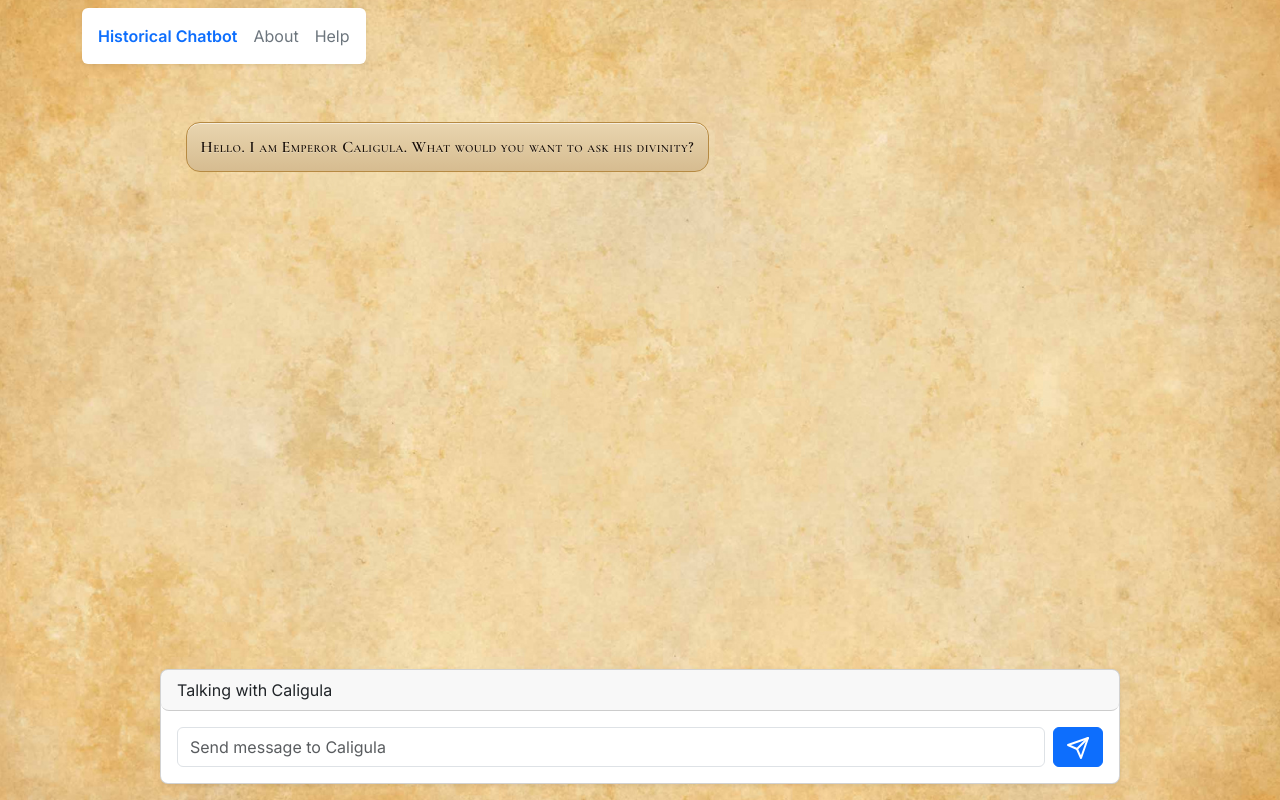
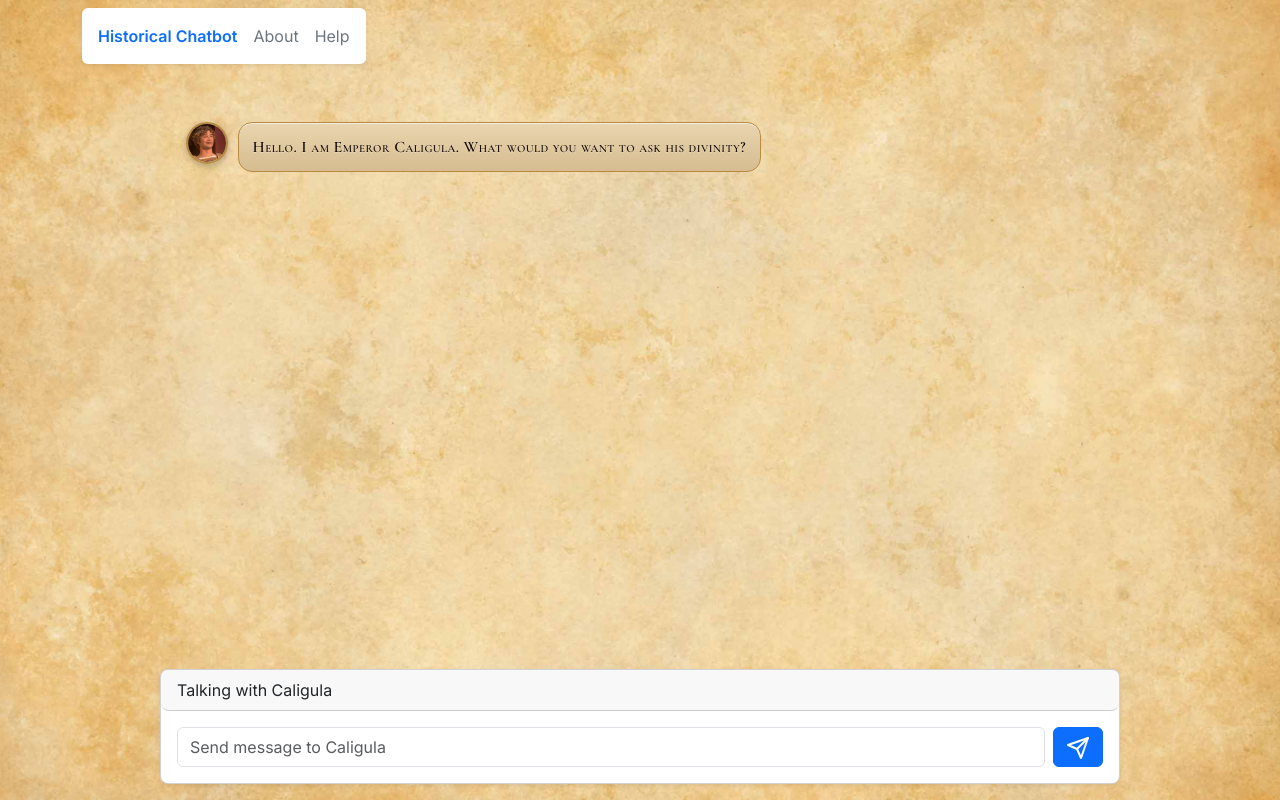
Before and after one commit to uniqpy/react-historical-chatbot, a React (Vite) app: page / in a window 1280 px wide. Built offline with nearby package versions, Linux system fonts and the light colour scheme.

Commit message:
Added profile picture to bot messages and updated profile picture

```diff
--- a/src/index.css
+++ b/src/index.css
@@ -41,11 +41,27 @@ body {
 
 .message-row {
   display: flex;
+  align-items: flex-start;
+  gap: 10px;
   width: 100%;
 }
 
 .message-row.user {
   justify-content: flex-end;
+}
+
+.message-row.user .chat-avatar {
+  display: none;
+}
+
+.chat-avatar {
+  width: 42px;
+  height: 42px;
+  border-radius: 50%;
+  object-fit: cover;
+  flex-shrink: 0;
+  border: 2px solid #b68a43;
+  box-shadow: 0 2px 6px rgba(0, 0, 0, 0.25);
 }
 
 .bubble {
--- a/src/pages/ChatFullPage.jsx
+++ b/src/pages/ChatFullPage.jsx
@@ -99,8 +99,15 @@ export default function ChatFullPage() {
       >
         <div className="chat-feed mx-auto" style={{ maxWidth: 960 }}>
           {messages.map((m, i) => (
-            <div key={i} className={`mb-3 message-row ${m.role === 'user' ? 'user' : 'bot'}`}>
-              <div className={`bubble ${m.role === 'user' ? 'user' : 'bot'}`}>
+            <div key={i} className={`mb-3 message-row ${m.role}`}>
+              {m.role === 'bot' && (
+                <img
+                  src="src\assets\caligulapfp.jpg"
+                  alt="Caligula"
+                  className="chat-avatar"
+                />
+              )}
+              <div className={`bubble ${m.role}`}>
                 {m.text}
               </div>
             </div>
```
Also changed, not shown: src/assets/caligulapfp.jpg.
